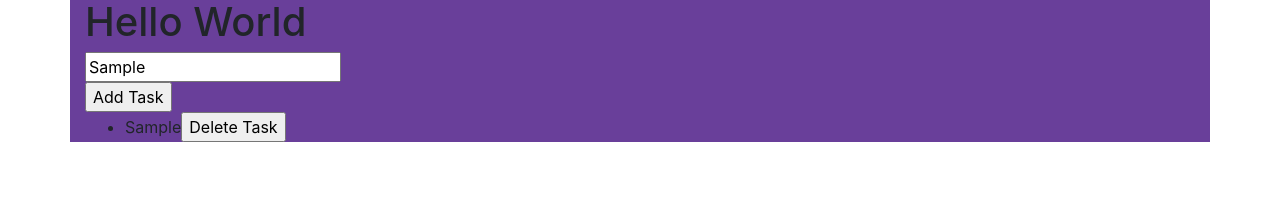
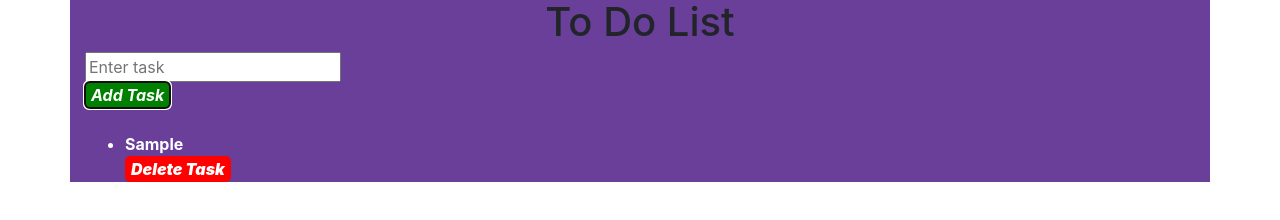
Before and after one commit to ihorbond/to-do-list-vanillajs, a plain HTML site: page index.html in a window 1280 px wide. Both pictures are taken after typing "Sample" into the empty fields and a click on the button "Add Task". Drawn offline with nearby package versions, Linux system fonts and the light colour scheme.

Commit message:
added styles

```diff
--- a/index.html
+++ b/index.html
@@ -9,7 +9,7 @@
 	</head>
 	<body>
 	 <div id="main" class="container">
-		 <h1>Hello World </h1>
+		 <h1>To Do List</h1>
 		 <input id="newTask" placeholder="Enter task">
 		 <br>
 		 <button onclick="addTask()" id="addTask"> Add Task </button>
--- a/index.js
+++ b/index.js
@@ -5,7 +5,9 @@ let tasksArray = [];
 function addTask () {
 	let input = document.getElementById("newTask").value;
 	tasksArray.push(input);
+	if(input === '') return;
 	showTasks(input);
+	document.getElementById("newTask").value = '';
 	// console.log(tasksArray);
 	// console.log('button pressed');
 }
--- a/styles.scss
+++ b/styles.scss
@@ -1,3 +1,23 @@
 #main {
+	h1 {
+		text-align: center;
+	}
 	background-color: rgb(105, 63, 154);
 }
+li {
+	button {
+		background: red;
+	}
+	text-transform: capitalize;
+	color: white;
+	font-weight: bolder;
+}
+button {
+	display: block;
+	color: white;
+	font-weight: bolder;
+	border: none;
+	background: green;
+	font-style: italic;
+	border-radius: 5px;
+}
```
Also changed, not shown: styles.min.css.
